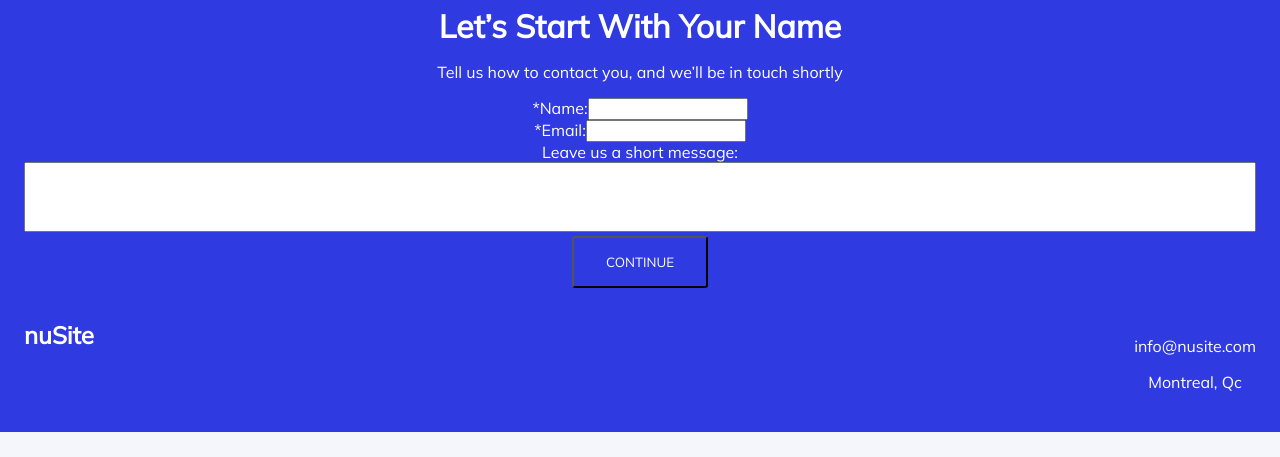
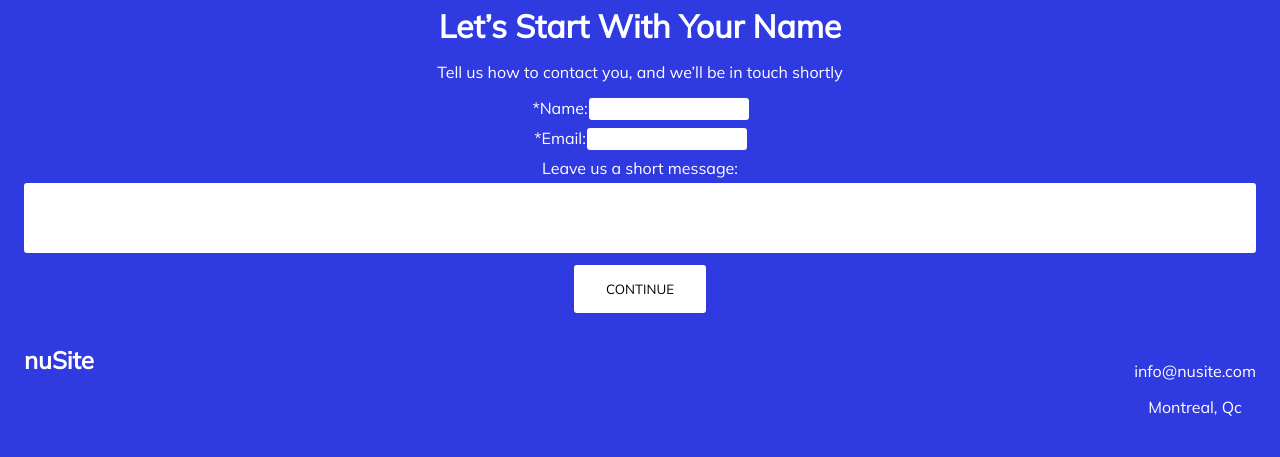
Before and after one commit to KevinBritten/nusite-gatsby, a Gatsby site: page / in a window 1280 px wide. Shown: the part 4062-4519 px from the top of the page. Before the commit the page ends 4494 px from the top, so only its background shows below. Built offline with nearby package versions, Linux system fonts and the light colour scheme; Gatsby itself is replaced by a stand-in of ours.

Commit message:
spaced contact section

```diff
--- a/src/components/index/Contact.js
+++ b/src/components/index/Contact.js
@@ -7,17 +7,19 @@ function Contact() {
         <h2>Let’s Start With Your Name</h2>
         <p>Tell us how to contact you, and we’ll be in touch shortly</p>
         <form>
-          <label htmlFor="name">*Name:</label>
-          <input type="text" id="name" name="name" />
-          <br />
+          <div>
+            <label htmlFor="name">*Name:</label>
+            <input type="text" id="name" name="name" />
+          </div>
+          {/* <br /> */}
           <label htmlFor="email">*Email:</label>
           <input type="text" id="email" name="email" />
           <br />
           <label htmlFor="message">Leave us a short message:</label>
-          <br />
+          {/* <br /> */}
           <textarea id="message" rows="4"></textarea>
-          <br />
-          <button>CONTINUE</button>
+          {/* <br /> */}
+          <button className="button--white">CONTINUE</button>
           <footer>
             <h3>nuSite</h3>
             <div>
--- a/src/styles/global.css
+++ b/src/styles/global.css
@@ -56,6 +56,17 @@ button {
   border-radius: var(--v-border-radius);
 }
 
+input,
+textarea {
+  border-radius: var(--v-border-radius);
+  border-color: transparent;
+  margin-bottom: 0.5rem;
+}
+
+label {
+  margin: 0 0.1rem 0.3rem;
+  display: inline-block;
+}
 textarea {
   width: 100%;
   resize: none;
```
